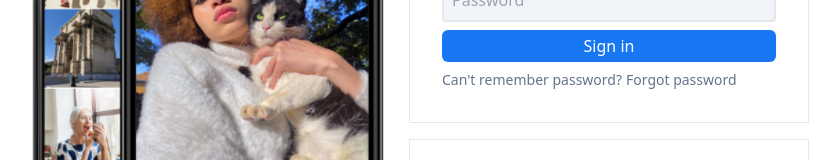
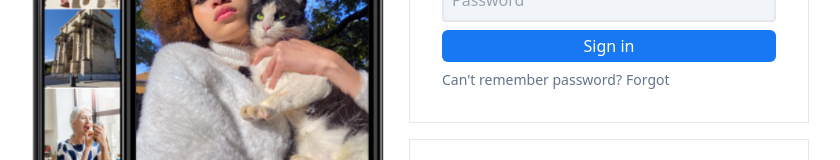
Before and after one commit to hariacharya80/instagram, a React (Vite) app: page / in a window 1280 px wide. Shown: the part 364-524 px from the top of the page, without its empty margins (235-1075 px from the left). Built offline with nearby package versions, Linux system fonts and the light colour scheme.

Commit message:
readme updated

```diff
--- a/src/pages/Auth/Login.tsx
+++ b/src/pages/Auth/Login.tsx
@@ -76,7 +76,7 @@ function Login() {
               <span className="text-sm text-slate-500 flex gap-1 mt-2">
                 Can't remember password?
                 <a className="hover:text-slate-700" href="/reset">
-                  Forgot password
+                  Forgot
                 </a>
               </span>
             </div>
```
Also changed, not shown: screenshot.png (added), 1 other file (tests, documents, lock files or other folders).
